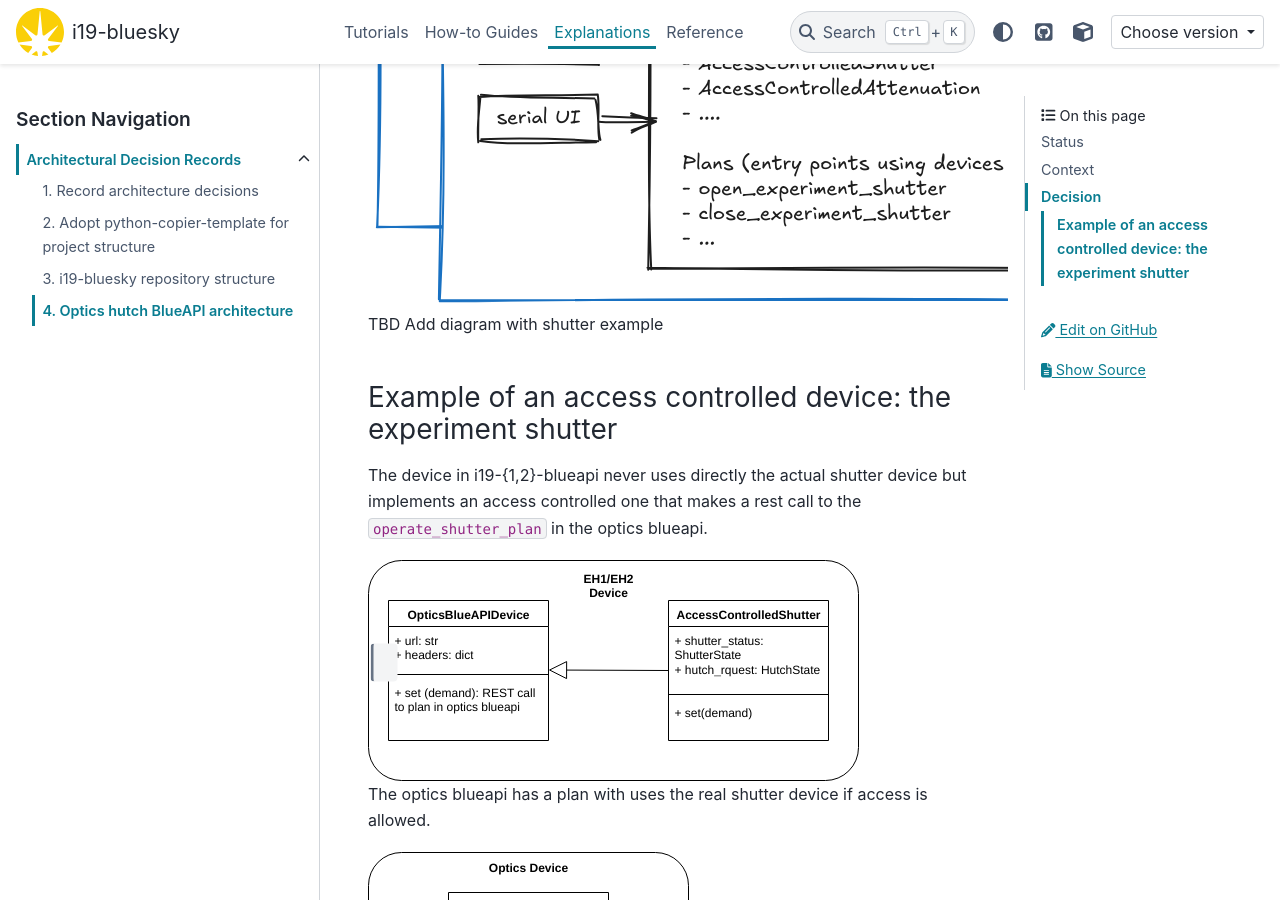
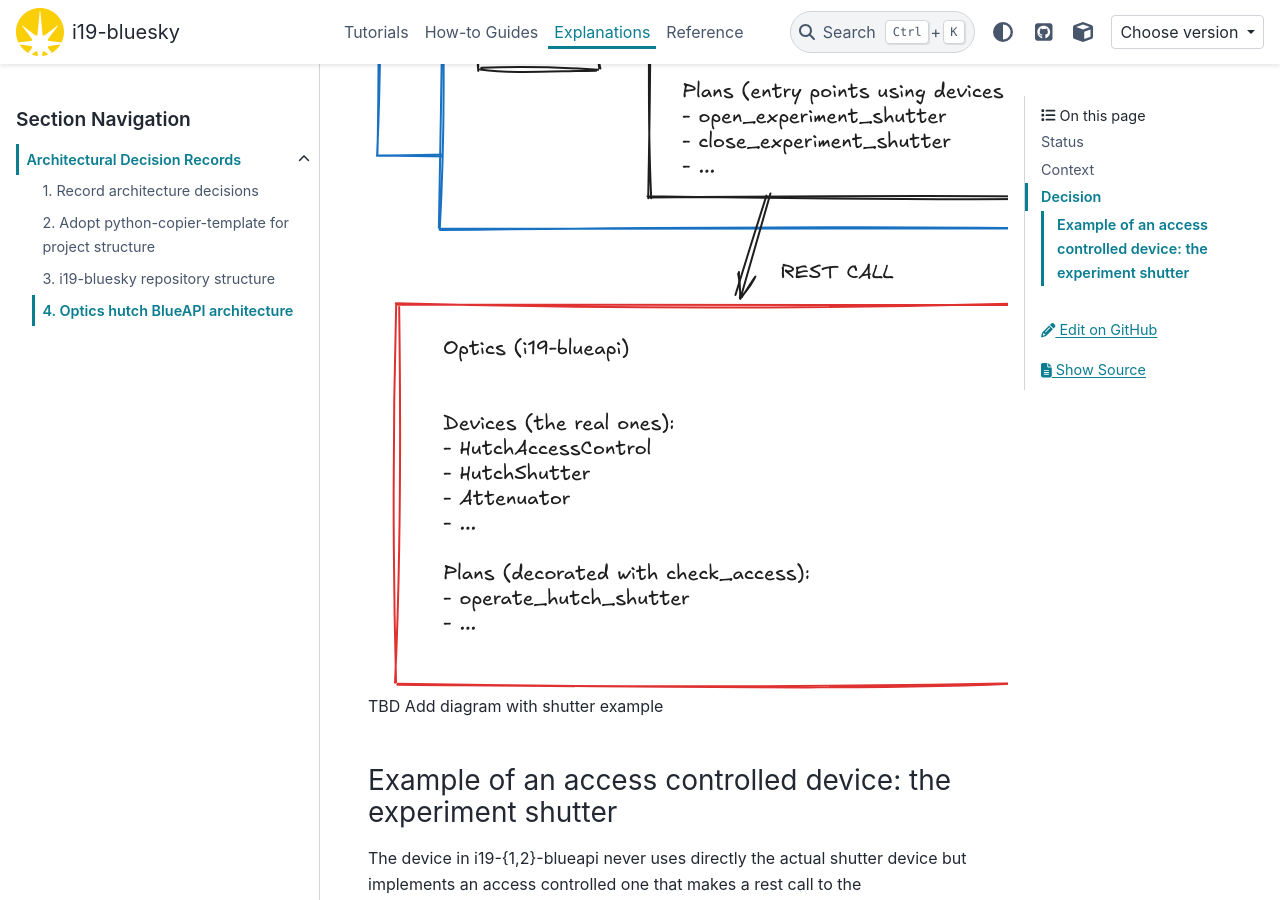
Before and after one commit to DiamondLightSource/i19-bluesky, a Sphinx documentation site: the page built from docs/explanations/decisions/0004-optics-blueapi-architecture.md, in a window 1280 px wide and 900 px high, scrolled down 1297 px. Built offline with Sphinx 7.4.7 and the PyData theme 0.15.4, drawn with Linux system fonts in a browser that asks for light colours; pages that are not in the unit, such as notebooks, are missing from menus; the version number could not be read and is left out; some of the changed lines change nothing that is shown.

Commit message:
Slightly better rendering but still horribly huge

````diff
--- a/docs/explanations/decisions/0004-optics-blueapi-architecture.md
+++ b/docs/explanations/decisions/0004-optics-blueapi-architecture.md
@@ -24,7 +24,7 @@ For any device in the optics hutch:
 
 
 ```{raw} html
-:file: ../../images/I19blueapiArchitecture.svg
+:file: ../../images/I19blueapiArchitectureVert.svg
 ```
 
 
````
Also changed, not shown: docs/images/I19blueapiArchitectureVert.svg (added).
